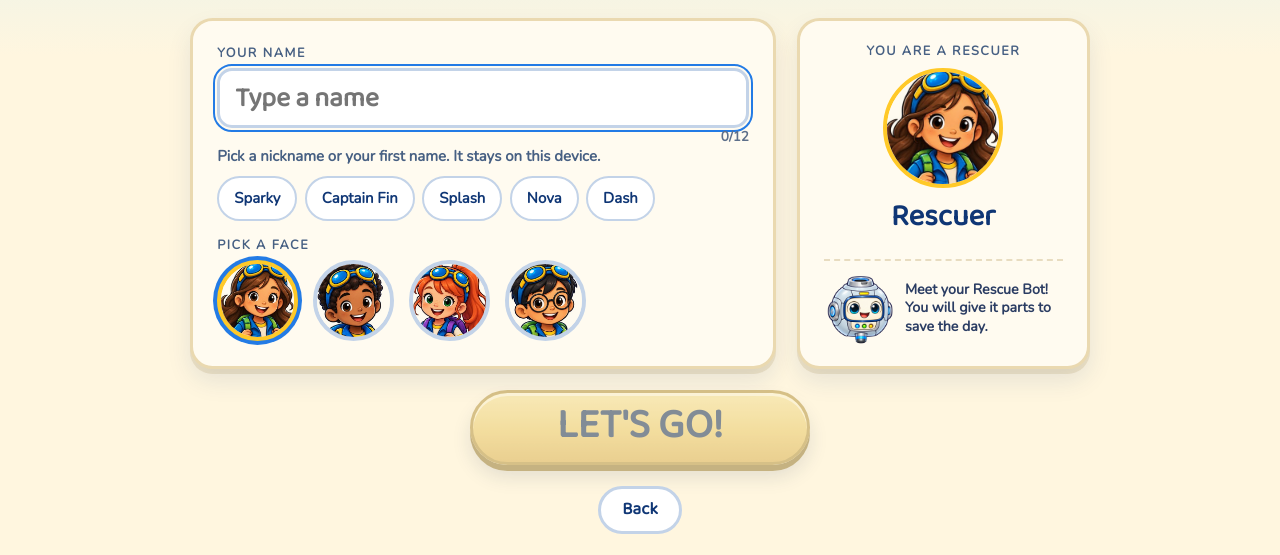
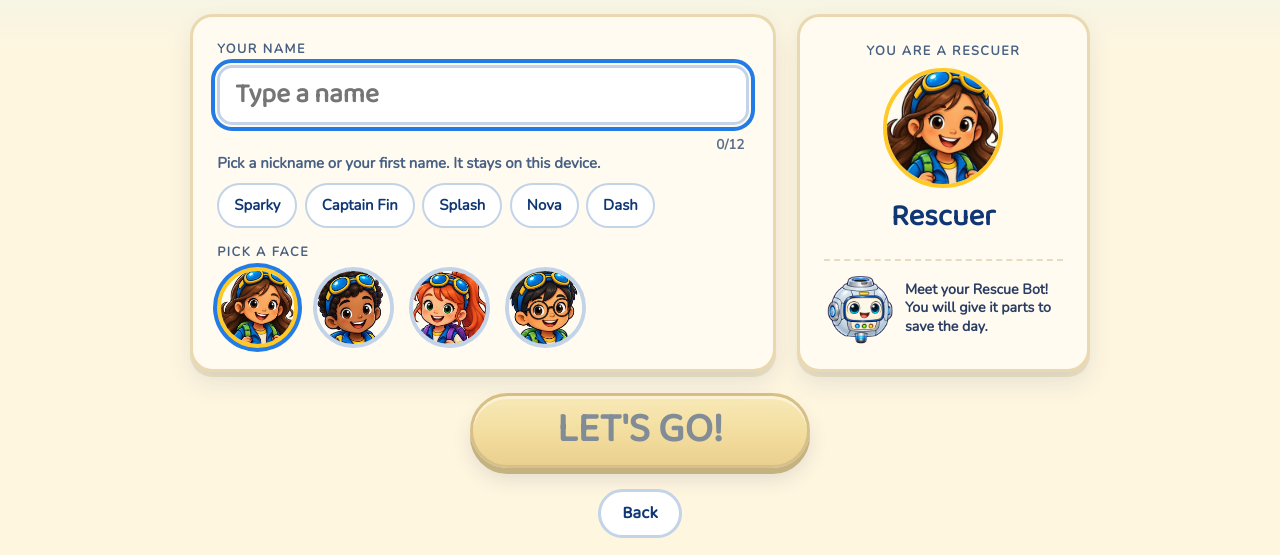
Before and after one commit to SanilSharpsheep/roborescue, a website built with Vite: page index.html in a window 1280 px wide. Both pictures are taken after a click on the button "PLAY". Shown: the part 245-800 px from the top of the page. Built offline with nearby package versions, Linux system fonts and the light colour scheme.

Commit message:
Keep the 0/12 counter visible when the name box is focused
Co-Authored-By: Claude Sonnet 5.5 <noreply@anthropic.com>
Claude-Session: https://claude.ai/code/session_01W1Mqt1beoRVbcUrJDDMjSL

```diff
--- a/src/styles/screens.css
+++ b/src/styles/screens.css
@@ -442,3 +442,7 @@ button.who { cursor: pointer; }
 .center-screen:has(> .topbar) { padding-top: 5.2rem; }
 @media (max-width: 699px) { .logo.sm { font-size: 2.6rem; } }
 .logo.sm span { color: var(--navy); }
+/* Room under the name box so the focus ring does not cover the 0/12 counter */
+.field { margin-bottom: .5rem; }
+.field:focus, .field:focus-visible { outline: 4px solid var(--blue); outline-offset: 2px; }
+.count { margin-top: .35rem; padding-right: .3rem; line-height: 1.2; }
```
